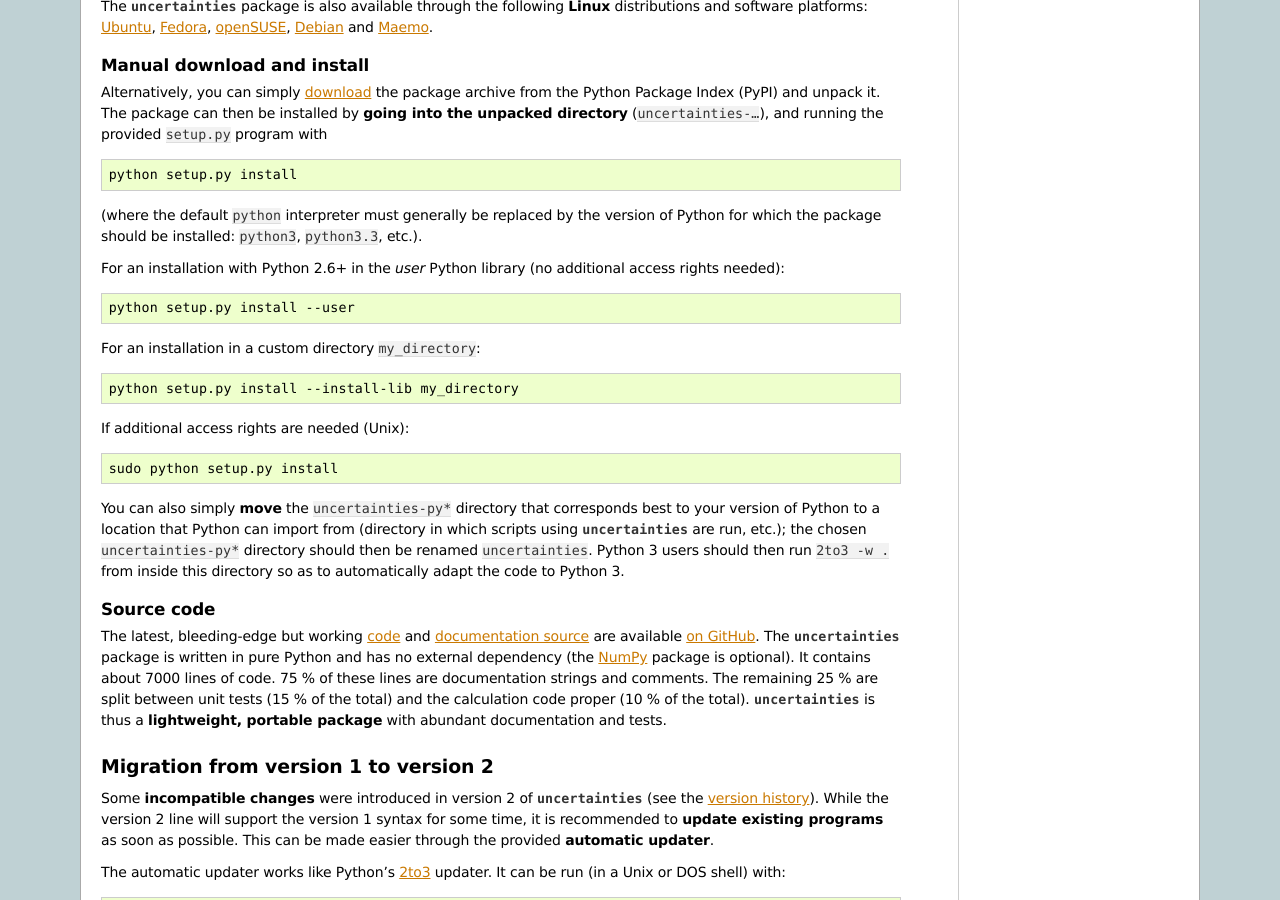
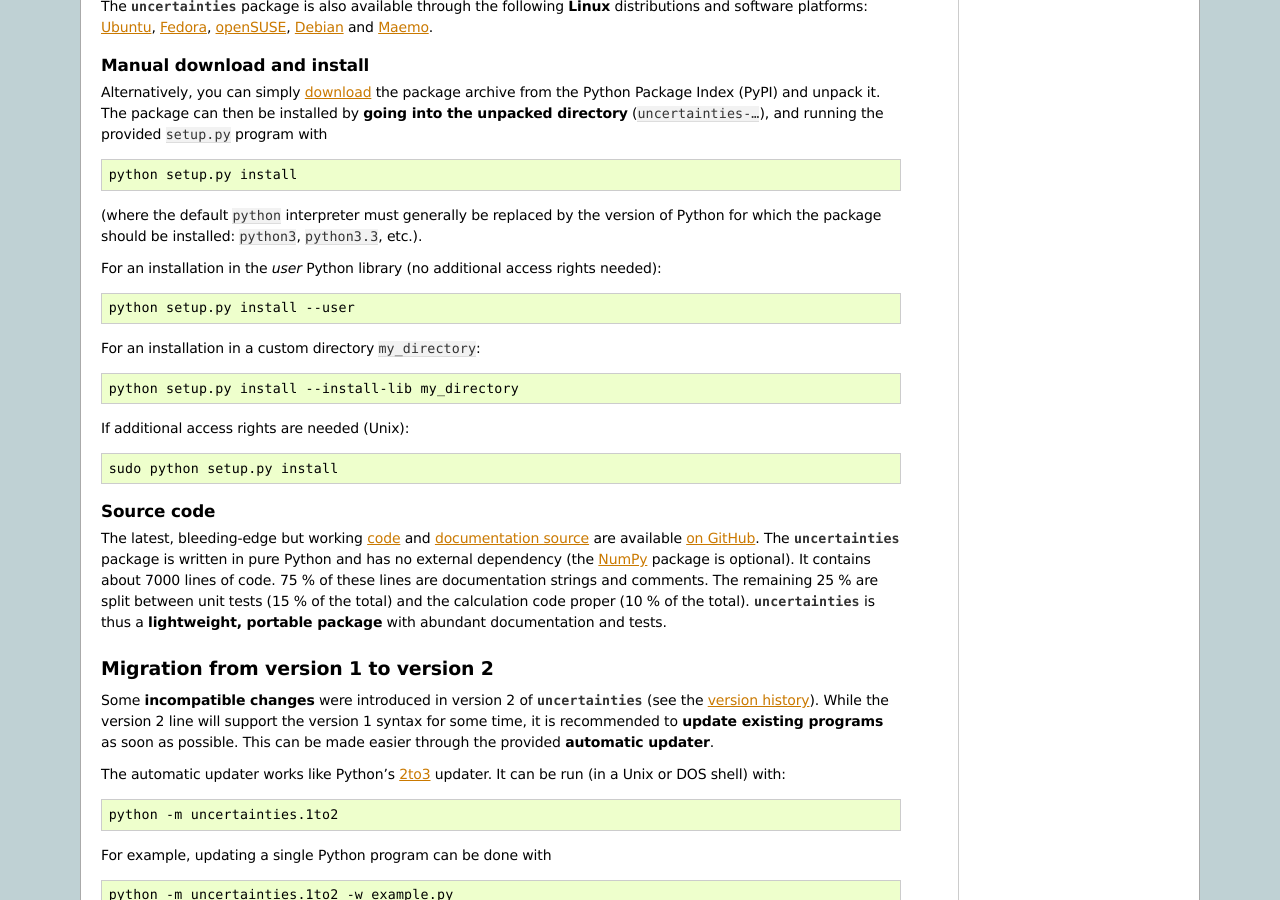
Before and after one commit to lmfit/uncertainties, a Sphinx documentation site: the page built from doc/index.rst, in a window 1280 px wide and 900 px high, scrolled down 2425 px. Built offline with Sphinx 7.4.7, drawn with Linux system fonts in a browser that asks for light colours; pages that are not in the unit, such as notebooks, are missing from menus.

Commit message:
Update python compatibility of the package
- Set 2.7 and 3.5+ in setup.py.
- Use pasteurise for python2 installation.
- Remove 2to3 conversion for python3 installation.

```diff
--- a/doc/index.rst
+++ b/doc/index.rst
@@ -190,8 +190,8 @@
 by the version of Python for which the package should be installed:
 ``python3``, ``python3.3``, etc.).
 
-For an installation with Python 2.6+ in the *user* Python library
-(no additional access rights needed):
+For an installation in the *user* Python library (no additional access rights
+needed):
 
 .. code-block:: sh
 
@@ -208,15 +208,6 @@
 .. code-block:: sh
 
    sudo python setup.py install
-
-You can also simply **move** the :file:`uncertainties-py*` directory
-that corresponds best to your version of Python to a location that
-Python can import from (directory in which scripts using
-:mod:`uncertainties` are run, etc.); the chosen
-:file:`uncertainties-py*` directory should then be renamed
-:file:`uncertainties`. Python 3 users should then run ``2to3 -w .``
-from inside this directory so as to automatically adapt the code to
-Python 3.
 
 Source code
 -----------
```
Also changed, not shown: INSTALL.txt (+0 -11 lines), README.rst (+5 -4 lines), setup.py (+11 -20 lines).
